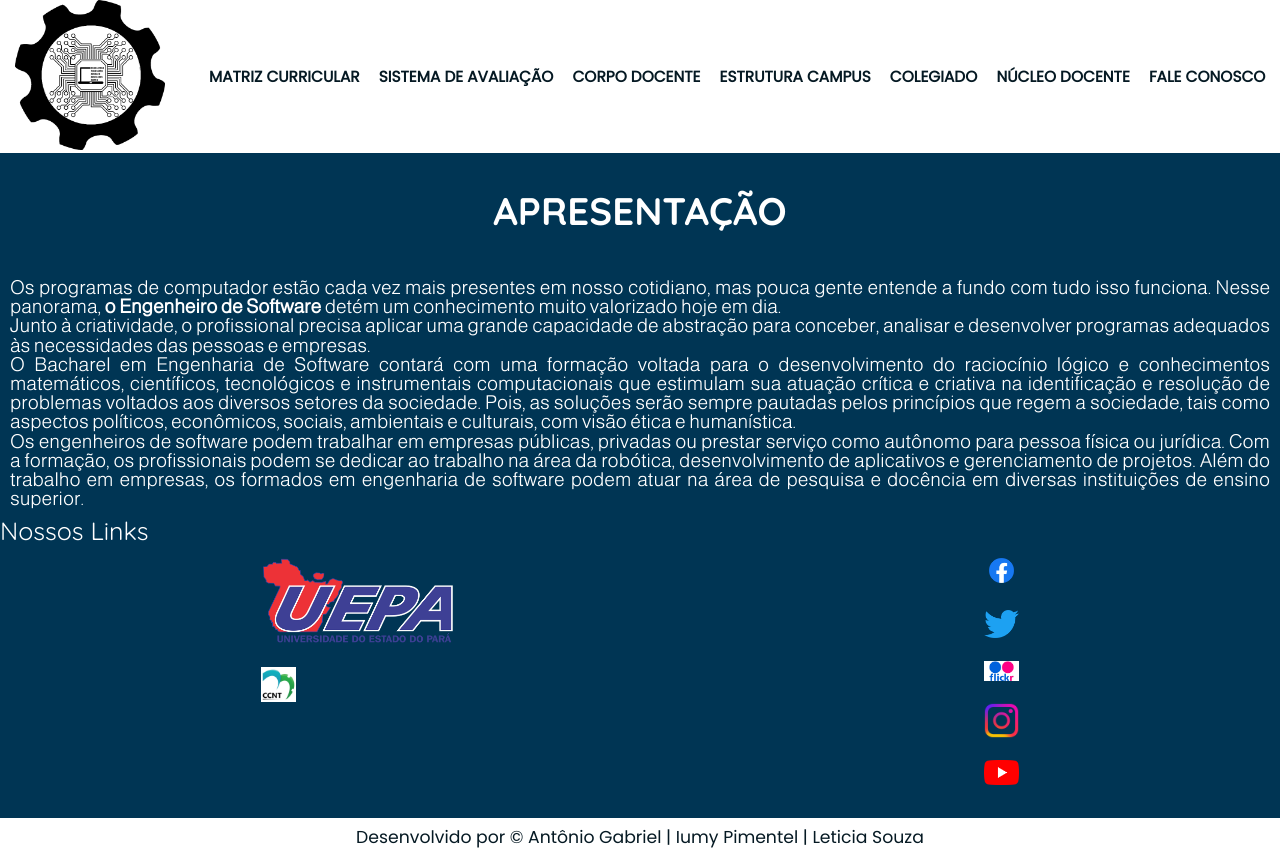
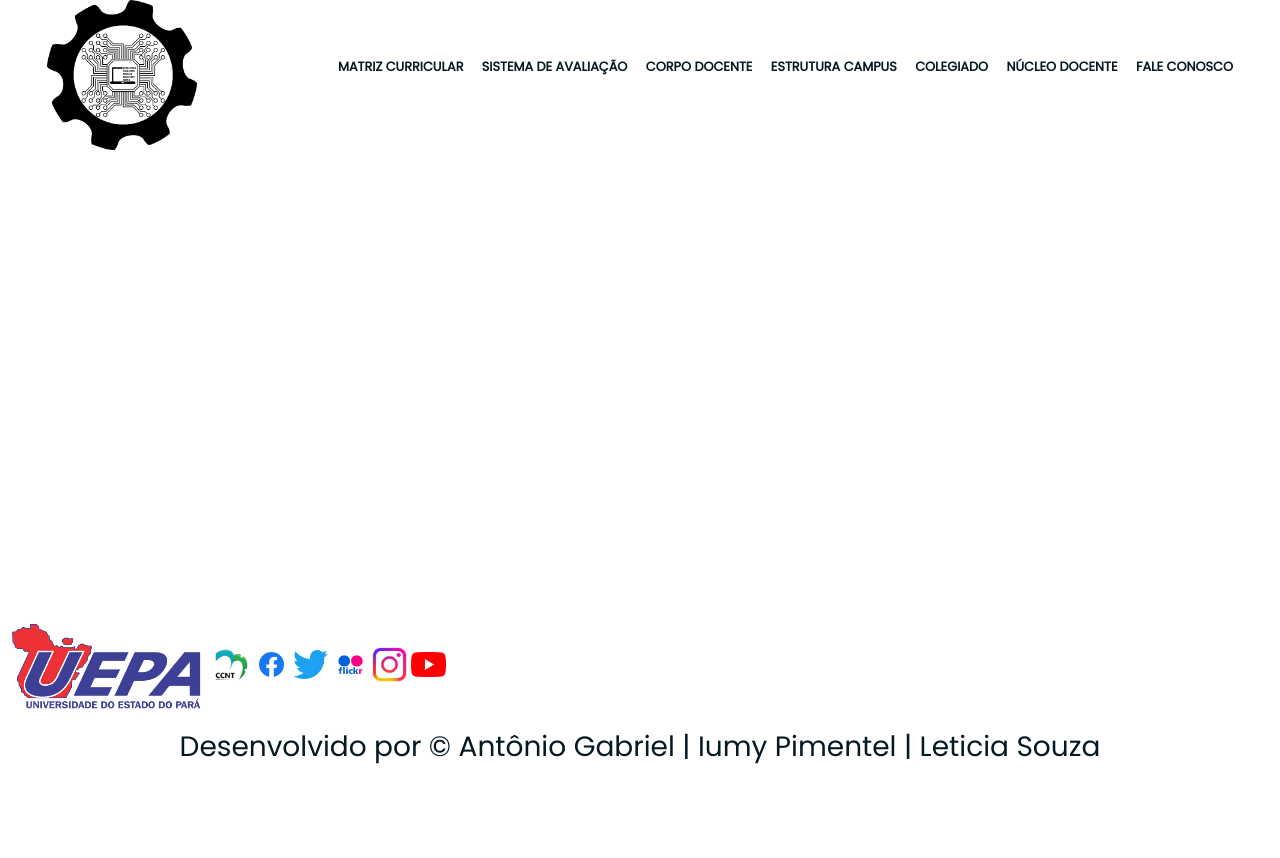
Before and after one commit to leh826/Site_UEPA, a PHP site: page / in a window 1280 px wide. After the commit the page ends 764 px from the top, so only its background shows below. Run offline with PHP 8.4, Linux system fonts and the light colour scheme.

Commit message:
alteracao na pag index

```diff
--- a/PWAntonioGabriel_IumyPimentel_LeticiaSouza/css/conteudo.css
+++ b/PWAntonioGabriel_IumyPimentel_LeticiaSouza/css/conteudo.css
@@ -53,7 +53,14 @@ b{
 .conteudo-links-redes a {
     padding: 0.5em;
 }
-
+.row {
+    display: flex;
+    flex-wrap: wrap;
+    margin: -10px; /* Margem negativa para compensar o espaçamento */
+}
+.row > * {
+    margin: 10px; /* Espaçamento entre os elementos */
+  }
 #logo {
     max-width: 35px;
     max-height: 35px;
--- a/PWAntonioGabriel_IumyPimentel_LeticiaSouza/index.html
+++ b/PWAntonioGabriel_IumyPimentel_LeticiaSouza/index.html
@@ -8,6 +8,7 @@
     <link rel="icon" href="./img/Logo Curso Sem fundo.png">
     <link rel="stylesheet" href="./css/reset.css">
     <link rel="stylesheet" href="./css/styles.css">
+    <link rel="stylesheet" href="./css/bootstrap.css">
 
 </head>
 <body>
@@ -42,15 +43,12 @@
 
         <div class="conteudo">
             <h2 class="titulo__link">Nossos Links</h2>
-            <div class="conteudo-links">
-                <div class="conteudo-links-redes">
+            <div class="row">
+                <div class="col-md-6">
                     <a href="https://www.uepa.br/"><img src="./img/marcauepa.png" alt="Logo Uepa" class="conteudo-link"
                             id="logo-uepa"></a>
                     <a href="https://www.uepa.br/pt-br/pagina/centro-de-ci%C3%AAncias-naturais-e-tecnologia"><img
                             src="./img/logo ccnt.jpg" alt="Logo CCNT" id="logo"></a>
-
-                </div>
-                <div class="conteudo-links-redes">
                     <a href="https://www.facebook.com/UepaOficial"><img src="./img/facebook-logo.png" alt="Logo Facebook"
                             id="logo"></a>
                     <a href="https://twitter.com/uepa_pa"><img src="./img/twitter-logo.png" alt="Logo Twitter" id="logo"></a>
@@ -68,5 +66,6 @@
    <div class="rodape">
         <h3>Desenvolvido por &copy; Antônio Gabriel | Iumy Pimentel | Leticia Souza </h3>
    </div>
+   <script></script>
 </body>
 </html>
```
